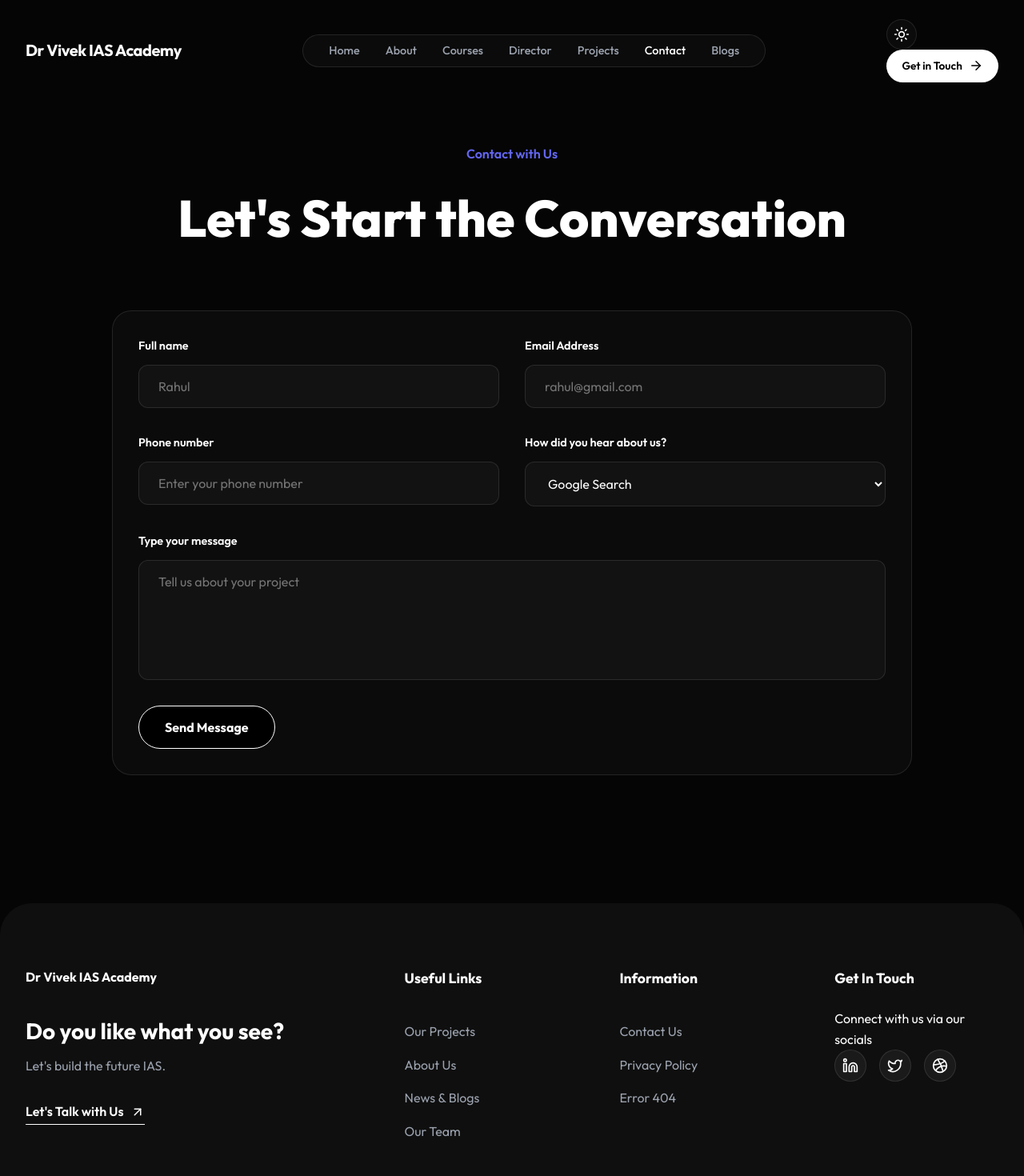
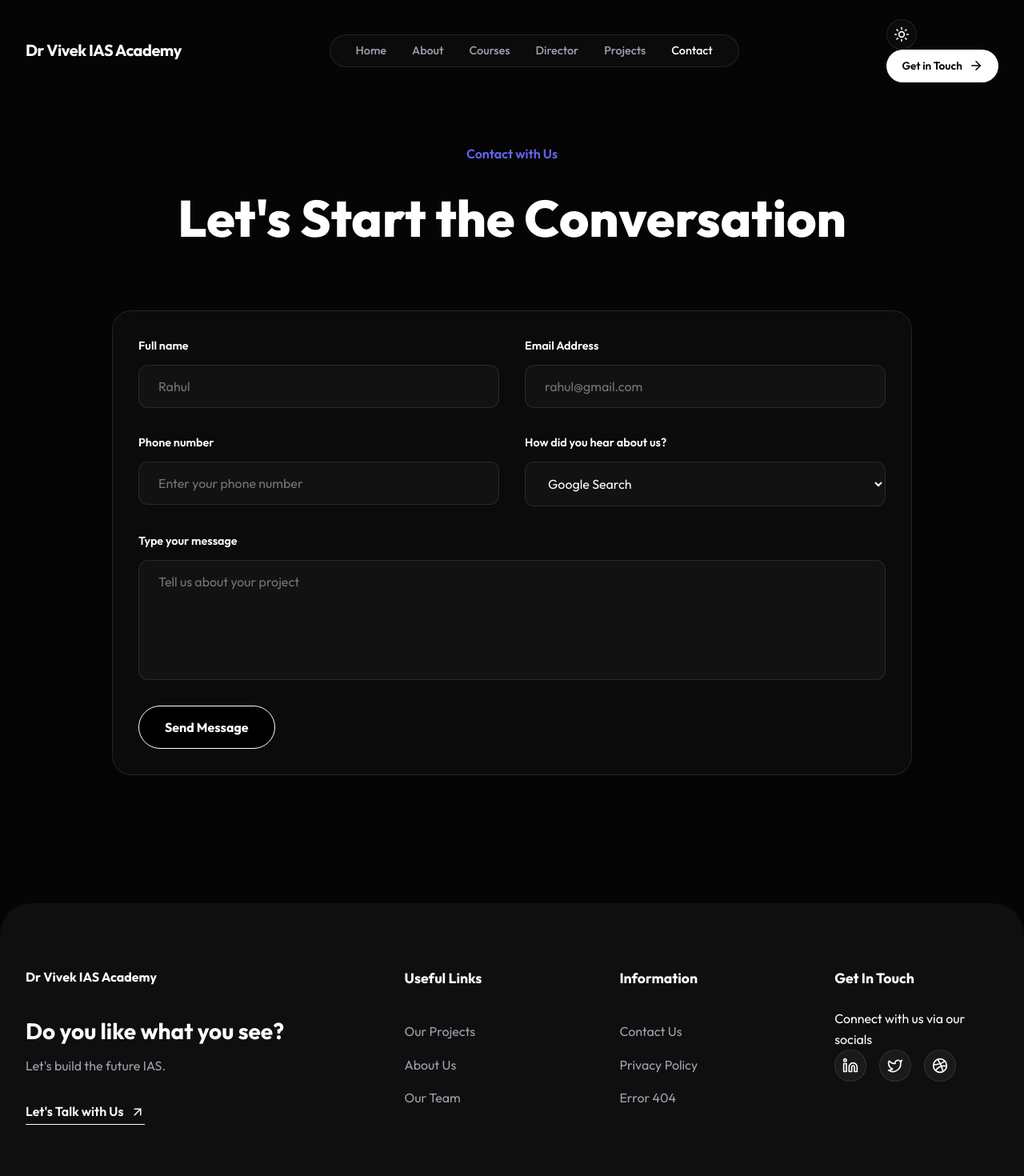
Before and after one commit to pbsnsriya/ias-academy, a React (Vite) app: page /contact in a window 1280 px wide. Shown: the top 1470 px of the page at 80% size. Built offline with nearby package versions, Linux system fonts and the light colour scheme.

Commit message:
chore: Remove Blogs feature as requested

```diff
--- a/src/App.tsx
+++ b/src/App.tsx
@@ -12,8 +12,7 @@ import Director from './pages/Director';
 import OptionalListing from './pages/OptionalListing';
 import OptionalDetails from './pages/OptionalDetails';
 
-// Placeholder for remaining pages
-const Blogs = () => <div className="container" style={{ paddingTop: '150px' }}>Blogs Page</div>;
+
 
 function App() {
     return (
@@ -30,7 +29,6 @@ function App() {
                 <Route path="/projects" element={<Projects />} />
                 <Route path="/director" element={<Director />} />
                 <Route path="/privacy" element={<PrivacyPolicy />} />
-                <Route path="/blogs" element={<Blogs />} />
                 <Route path="*" element={<NotFound />} />
             </Routes>
         </Router>
--- a/src/components/Footer.tsx
+++ b/src/components/Footer.tsx
@@ -21,7 +21,6 @@ const Footer = () => {
                         <h4>Useful Links</h4>
                         <Link to="/projects">Our Projects</Link>
                         <Link to="/about">About Us</Link>
-                        <Link to="/blogs">News & Blogs</Link>
                         <Link to="/team">Our Team</Link>
                     </div>
 
--- a/src/components/Navbar.tsx
+++ b/src/components/Navbar.tsx
@@ -23,7 +23,6 @@ const Navbar = () => {
         { name: 'Director', path: '/director' },
         { name: 'Projects', path: '/projects' },
         { name: 'Contact', path: '/contact' },
-        { name: 'Blogs', path: '/blogs' },
     ];
 
     return (
```
